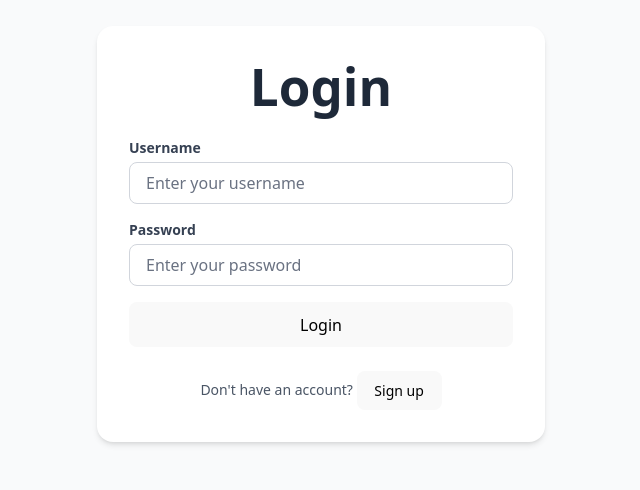
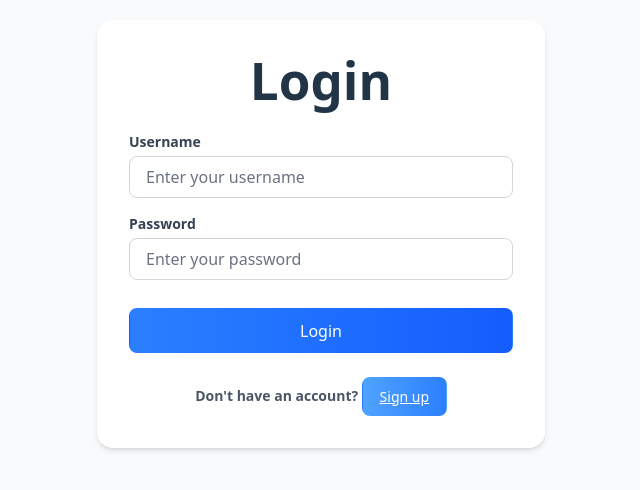
Before and after one commit to maitke01/ai-mock-interview, a React (Vite) app in the folder packages/app/: page / in a window 1280 px wide. Shown: the part 166-656 px from the top of the page, without its empty margins (319-959 px from the left). Built offline with nearby package versions, Linux system fonts and the light colour scheme.

Commit message:
fixed UI for Signup and Login

```diff
--- a/packages/app/src/components/Login.tsx
+++ b/packages/app/src/components/Login.tsx
@@ -42,7 +42,8 @@ const Login: React.FC = () => {
   return (
     <div className='flex items-center justify-center min-h-screen bg-gray-50 dark:bg-gray-900'>
       <div className='w-full max-w-md p-8 bg-white dark:bg-gray-800 rounded-2xl shadow-md'>
-        <h1 className='mb-6 text-2xl font-bold text-center text-gray-800 dark:text-white'>Login</h1>
+        <h1 className='mb-6 text-2xl font-bold text-center text-grey-800 dark:text-white'>Login</h1>
+
 
         <form onSubmit={handleSubmit} className='space-y-4'>
           {error && (
@@ -78,16 +79,16 @@ const Login: React.FC = () => {
           <button
             type='submit'
             disabled={isLoading}
-            className='w-full py-2 font-semibold bg-black dark:bg-blue-600 text-black rounded-lg hover:bg-gray-900 dark:hover:bg-blue-700 transition-colors disabled:opacity-50 disabled:cursor-not-allowed'
+            className='mt-3 bg-gradient-to-r from-blue-500 to-blue-600 hover:from-blue-600 hover:to-blue-00 text-white px-6 py-2 rounded-md font-medium transition-colors w-full border-2 border-transparent'
           >
             {isLoading ? 'Logging in...' : 'Login'}
           </button>
         </form>
-        <p className='mt-6 text-sm text-center text-gray-600 dark:text-gray-400'>
+        <p className='font-bold mt-6 text-sm text-center text-gray-600 dark:text-gray-400'>
           Don't have an account?{' '}
           <button
             onClick={() => navigate('/signup')}
-            className='font-semibold text-black dark:text-blue-400 hover:underline'
+            className='bg-gradient-to-r from-blue-400 to-blue-500 hover:from-blue-500 hover:to-blue-600 text-white px-3 py-1 rounded-md font-medium transition-colors border-2 border-transparent underline'
           >
             Sign up
           </button>
--- a/packages/app/src/components/Signup.tsx
+++ b/packages/app/src/components/Signup.tsx
@@ -92,17 +92,17 @@ const Signup: React.FC = () => {
           <button
             type='submit'
             disabled={isLoading}
-            className='w-full py-2 font-semibold bg-black dark:bg-blue-600 text-white rounded-lg hover:bg-gray-900 dark:hover:bg-blue-700 transition-colors disabled:opacity-50 disabled:cursor-not-allowed'
+            className='mt-3 bg-gradient-to-r from-blue-500 to-blue-600 hover:from-blue-600 hover:to-blue-00 text-white px-6 py-2 rounded-md font-medium transition-colors w-full border-2 border-transparent'
           >
             {isLoading ? 'Creating Account...' : 'Sign Up'}
           </button>
         </form>
 
-        <p className='mt-6 text-sm text-center text-gray-600 dark:text-gray-400'>
+        <p className='mt-6 text-sm font-bold text-center text-gray-600 dark:text-gray-400'>
           Already have an account?{' '}
           <button
             onClick={() => navigate('/login')}
-            className='font-semibold text-black dark:text-blue-400 hover:underline'
+            className='bg-gradient-to-r from-blue-400 to-blue-500 hover:from-blue-500 hover:to-blue-600 text-white px-3 py-1 rounded-md font-medium transition-colors border-2 border-transparent underline'
           >
             Login
           </button>
```
